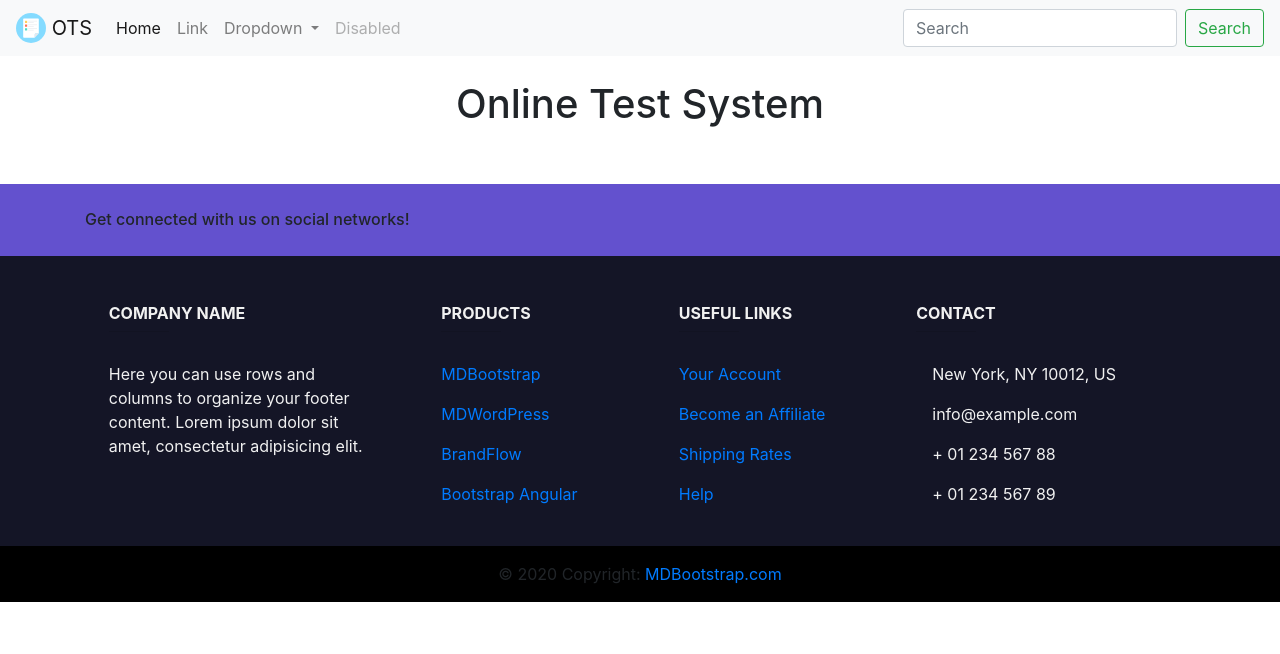
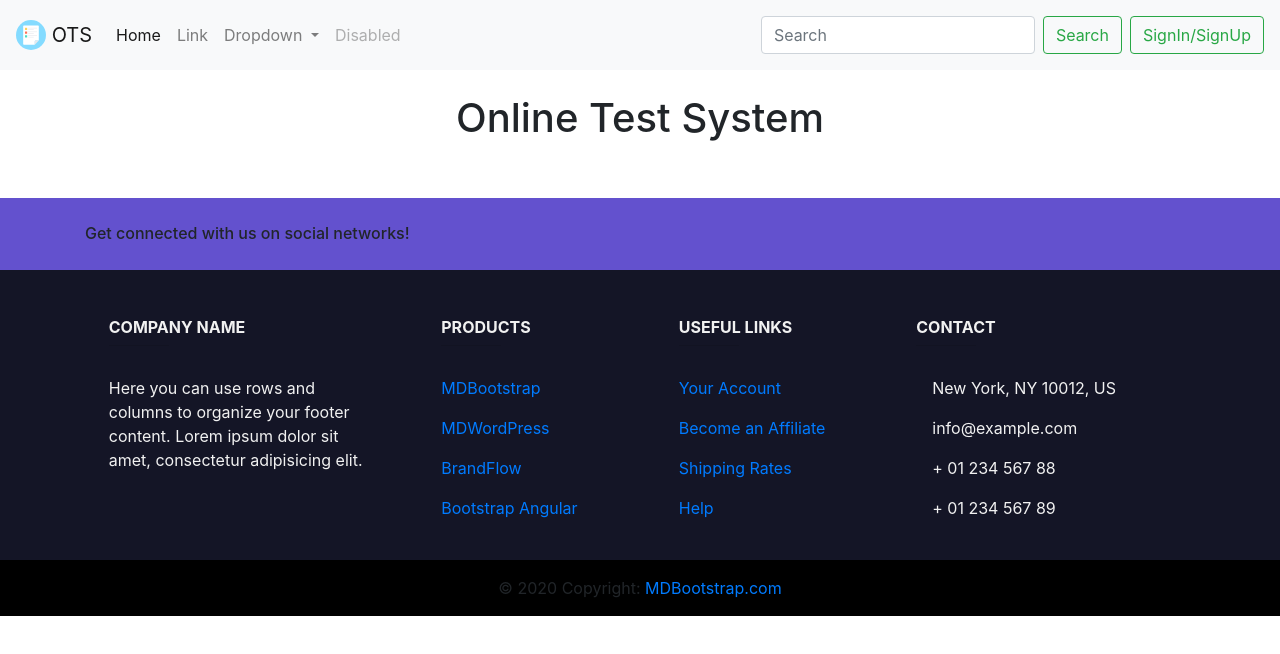
Before and after one commit to Gaurab-Mukherjee/Online-Test-System, a plain HTML site: page index.html in a window 1280 px wide. Drawn offline with nearby package versions, Linux system fonts and the light colour scheme.

Commit message:
06.10.2021

```diff
--- a/index.html
+++ b/index.html
@@ -61,6 +61,9 @@
             <form class="form-inline my-2 my-lg-0">
                 <input class="form-control mr-sm-2" type="search" placeholder="Search" aria-label="Search">
                 <button class="btn btn-outline-success my-2 my-sm-0" type="submit">Search</button>
+            </form>
+            <form class="form-inline my-2 my-lg-0">
+                <button class="btn btn-outline-success my-2 ml-auto-auto" style="margin-left: 8px" type="signin">SignIn/SignUp</button>
             </form>
         </div>
     </nav>
```
